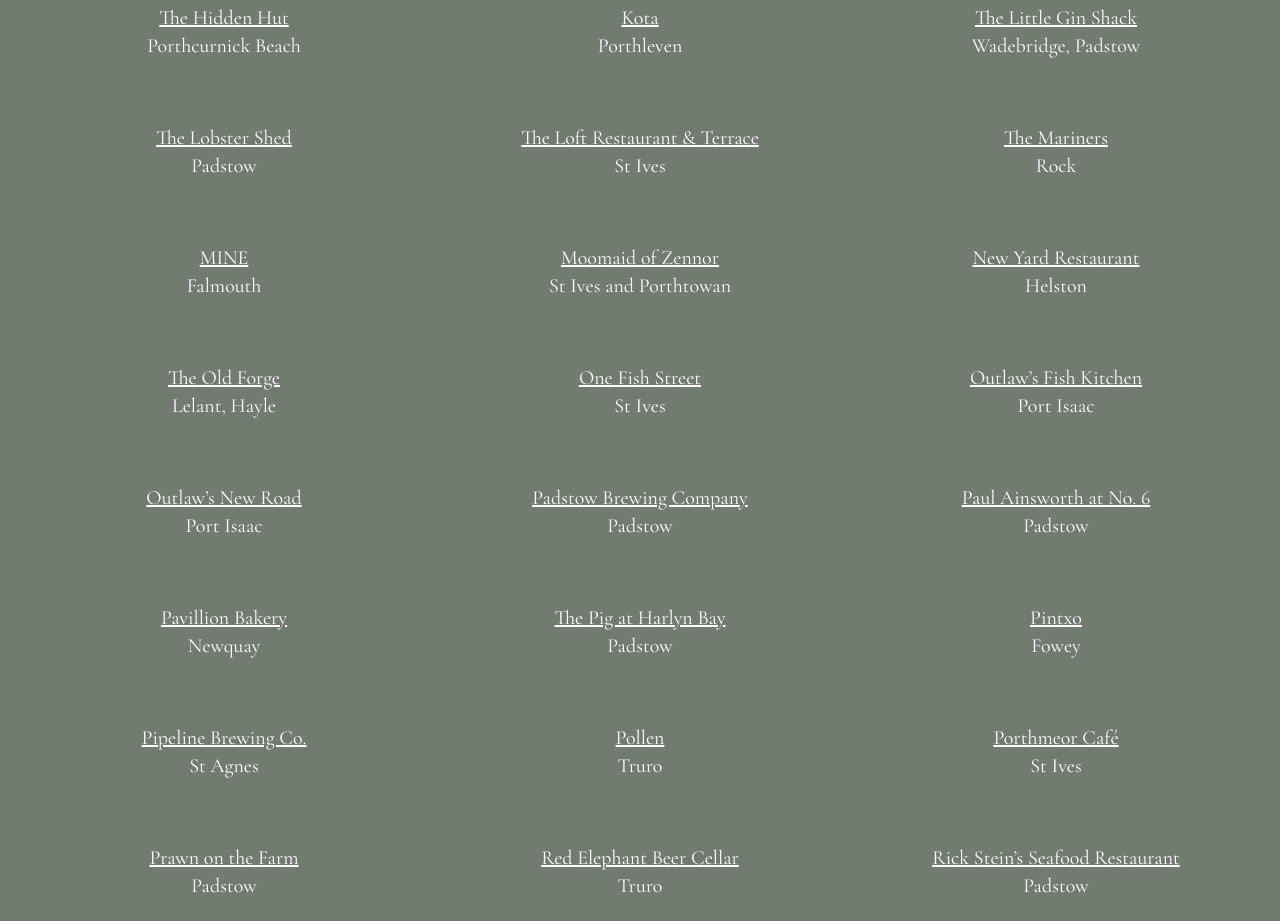
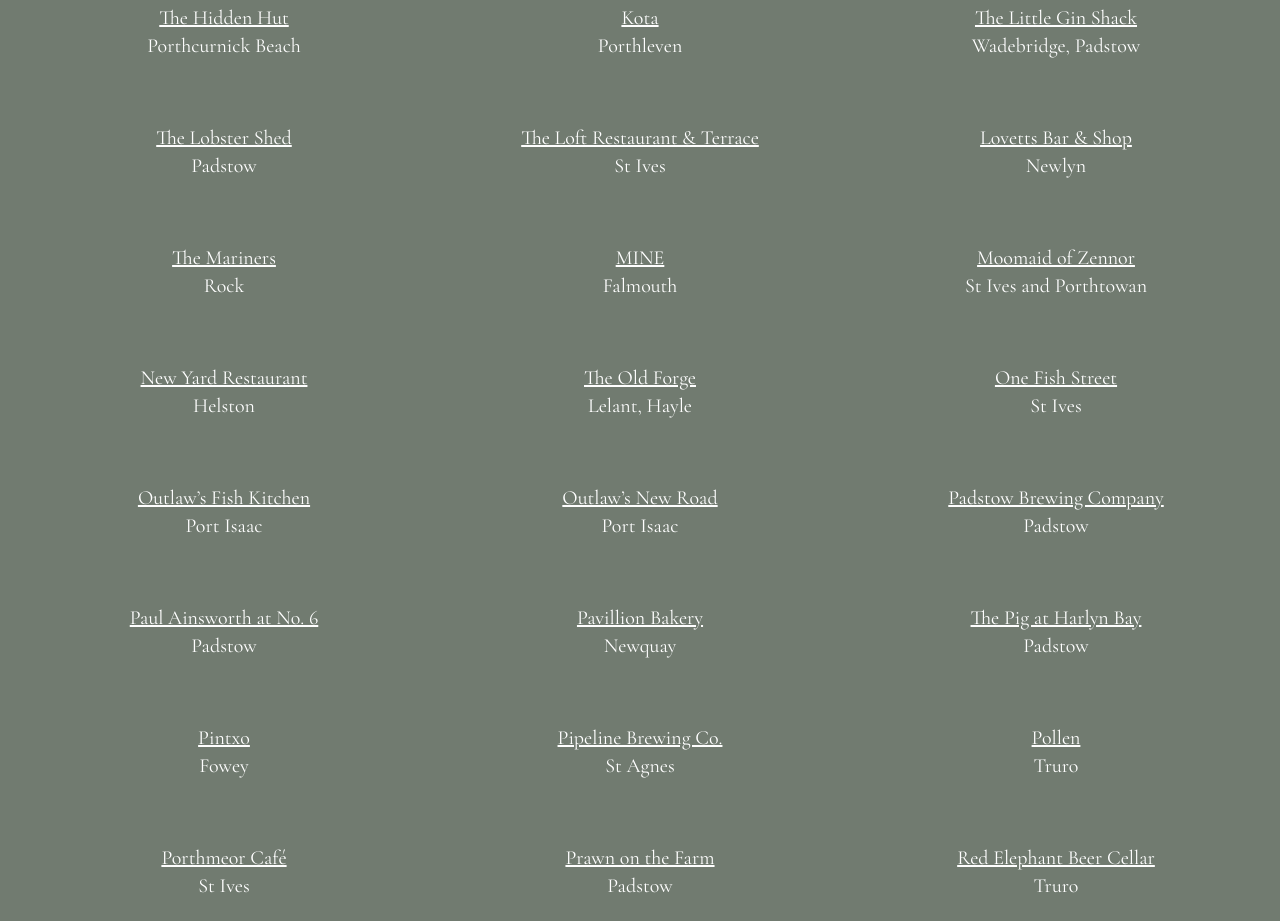
Before and after one commit to andrewgarner/wedding, a Next.js app: page /travel-and-stay in a window 1280 px wide. Shown: the part 4640-5561 px from the top of the page. Built offline with nearby package versions, Linux system fonts and the light colour scheme.

Commit message:
Add Lovetts Bar & Shop

```diff
--- a/pages/travel-and-stay.tsx
+++ b/pages/travel-and-stay.tsx
@@ -566,6 +566,13 @@
           St Ives
         </Text>
         <Text tag="li">
+          <Link href="https://www.lovetts-newlyn.co.uk/" passHref>
+            <a>Lovetts Bar & Shop</a>
+          </Link>
+          <br />
+          Newlyn
+        </Text>
+        <Text tag="li">
           <Link href="https://www.paul-ainsworth.co.uk/the-mariners/" passHref>
             <a>The Mariners</a>
           </Link>
```
